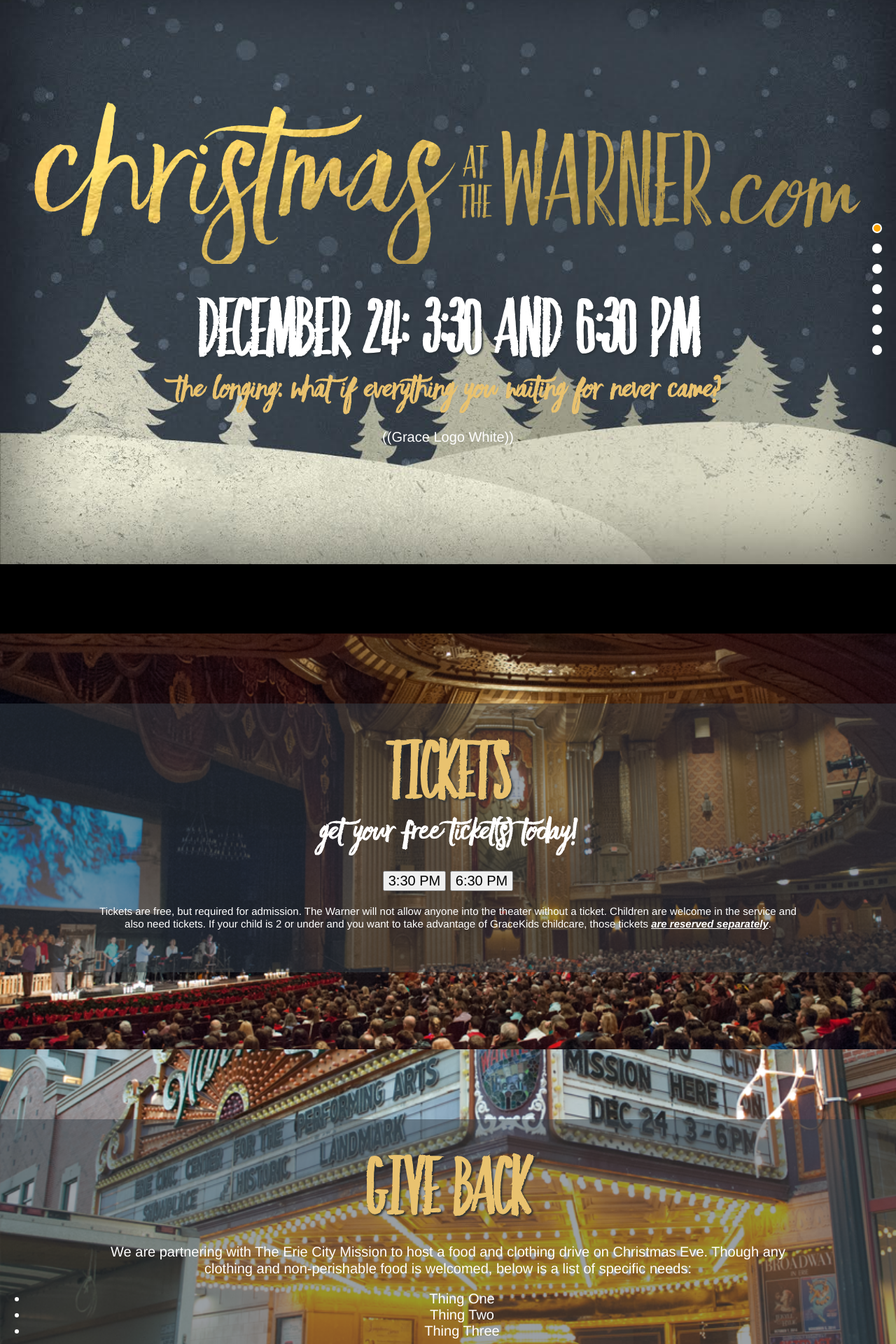
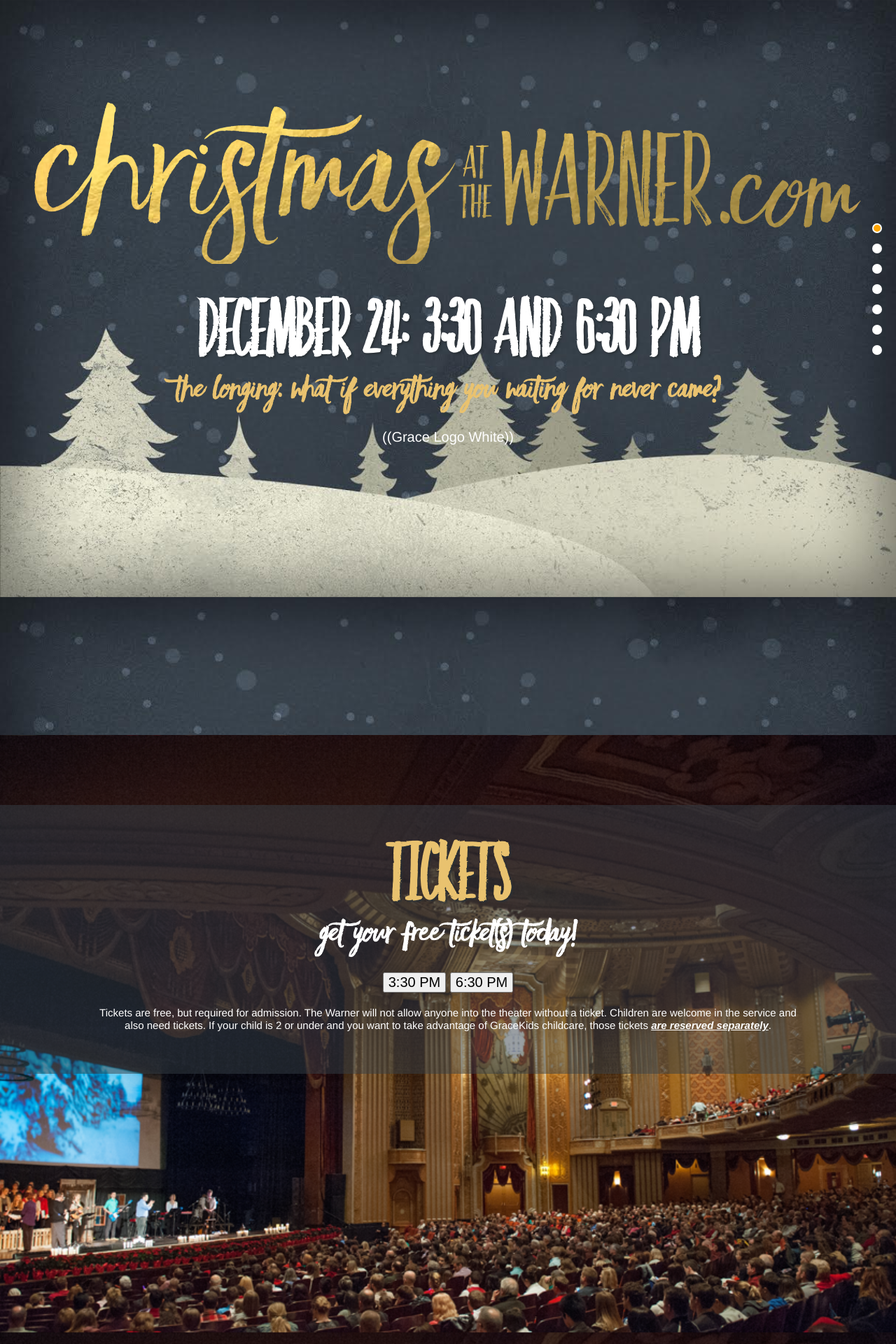
Before and after one commit to cfalzone/ChristmasAtTheWarner2015, a PHP site: page / in a window 1280 px wide. Shown: the top 1920 px of the page at 70% size. Run offline with PHP 8.4, Linux system fonts and the light colour scheme; some libraries are stand-ins or nearby versions.

Commit message:
Full Height

```diff
--- a/css/main.css
+++ b/css/main.css
@@ -1,3 +1,8 @@
+html, body {
+    height: 100%;
+    margin: 0px;
+    padding: 0px;
+}
 body {
     font-family: Helvetica, "Helvetica Neue", Arial, sans-serif;
     font-size: 20px;
@@ -70,6 +75,7 @@
     background-repeat: no-repeat;
     background-attachment: fixed;
     background-size: cover;
+    height:100%;
 }
 
 .story {
```
